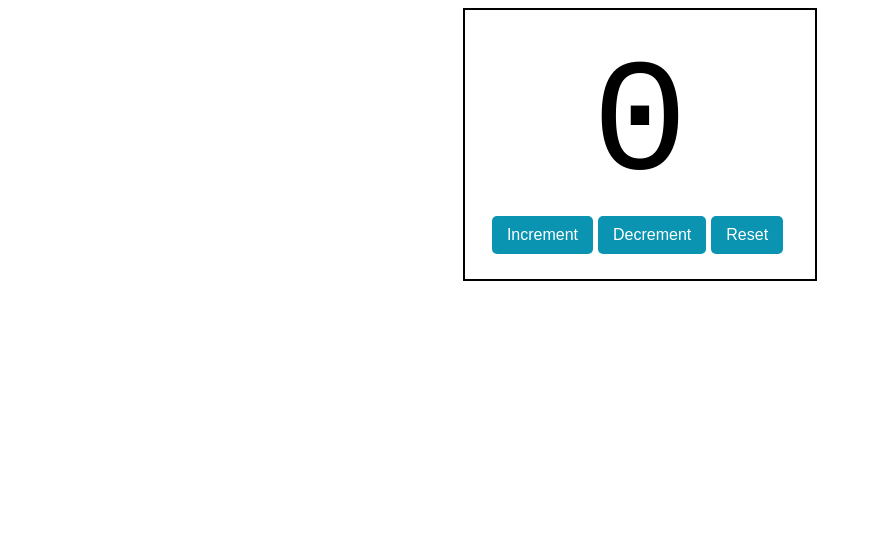
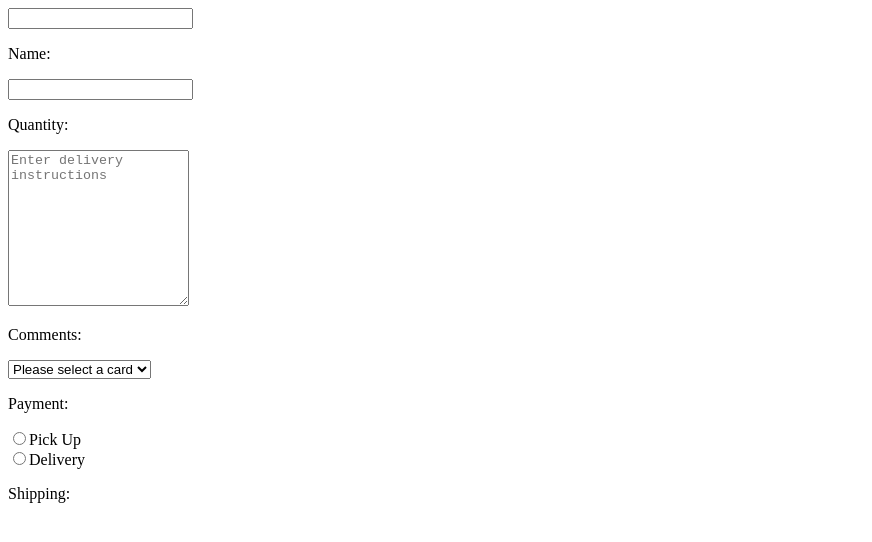
Before and after one commit to mj-stack/learning-reactjs, a React (Vite) app in the folder Website/my-react-app/: page / in a window 1280 px wide. Shown: the top 542 px of the page, without its empty margins (0-872 px from the left). Built offline with nearby package versions, Linux system fonts and the light colour scheme.

Commit message:
On change event handler

```diff
--- a/Website/my-react-app/src/App.jsx
+++ b/Website/my-react-app/src/App.jsx
@@ -1,12 +1,10 @@
 import MyComponent from "./MyComponent";
-import Counter from "./Counter";
 
 function App() {
 
    return(
     <>
-      {/* <MyComponent /> */}
-      <Counter />
+      <MyComponent />
     </>
   );
 }
--- a/Website/my-react-app/src/Counter.jsx
+++ /dev/null
@@ -1,30 +0,0 @@
-import React, { useState } from "react";
-
-function Counter() {
-    const [count, setCount] = useState(0);
-
-    const increment = () => {
-        setCount(count+1);
-    }
-
-    const decrement = () => {
-        setCount(count-1);
-    }
-
-    const reset = () => {
-        setCount(0);
-    }
-
-    return(
-        <div className="counter">
-            <div className="count">{count}</div>
-            <div className="buttons">
-                <button onClick={increment}>Increment</button>
-                <button onClick={decrement}>Decrement</button>
-                <button onClick={reset}>Reset</button>
-            </div>
-        </div>
-    );
-}
-
-export default Counter;
--- a/Website/my-react-app/src/MyComponent.jsx
+++ b/Website/my-react-app/src/MyComponent.jsx
@@ -1,32 +1,61 @@
 import React, {useState} from "react";
 
 function MyComponent() {
-    const [name, setName] = useState("Guest");
-    const [age, setAge] = useState(0);
-    const [isEmployed, setIsEmployed] = useState(false);
 
-    const updateName = () => {
-        setName('Mukul Joshi')
-    };
+    const [name, setName] = useState();
+    const [quantity, setQuantity] = useState();
+    const [comment, setComment] = useState("");
+    const [payment, setPayment] = useState("");
+    const [shipping, setShipping] = useState("");
 
-    const incrementAge = () => {
-        setAge(age+1);
+    function handleNameChange(event) {
+        setName(event.target.value)
     }
 
-    const toggleEmployedStatus = () => {
-        setIsEmployed(!isEmployed)
+    function handleQuantityChange(event) {
+        setQuantity(event.target.value)
+    }
+
+    function handleComment(event) {
+        setComment(event.target.value)
+    }
+
+    function handlePaymentChange(event) {
+        setPayment(event.target.value)
+    }
+
+    function handleShipping(event) {
+        setShipping(event.target.value)
     }
 
     return(
         <div>
+            <input value={name} onChange={handleNameChange} type="text" />
             <p>Name: {name}</p>
-            <button onClick={updateName}>Set Name</button>
 
-            <p>Age: {age}</p>
-            <button onClick={incrementAge}>Update Age</button>
+            <input value={quantity} onChange={handleQuantityChange} type="number" />
+            <p>Quantity: {quantity}</p>
 
-            <p>Is Employed: {isEmployed ? "Yes" : "No"}</p>
-            <button onClick={toggleEmployedStatus}>Employment Status</button>
+            <textarea value={comment} onChange={handleComment} placeholder="Enter delivery instructions" rows={10}></textarea>
+            <p>Comments: {comment}</p>
+
+            <select value={payment} onChange={handlePaymentChange}>
+                <option value="">Please select a card</option>
+                <option value="Visa">Visa</option>
+                <option value="Mastercard">Mastercard</option>
+                <option value="Giftcard">Giftcard</option>
+            </select>
+            <p>Payment: {payment}</p>
+
+            <label>
+                <input type="radio" value="Pick Up" checked={shipping === 'Pick Up'} onChange={handleShipping}/>
+                Pick Up
+            </label><br />
+            <label>
+                <input type="radio" value="Delivery" checked={shipping === 'Delivery'} onChange={handleShipping}/>
+                Delivery
+            </label>
+            <p>Shipping: {shipping}</p>
         </div>
     );
 }
```
